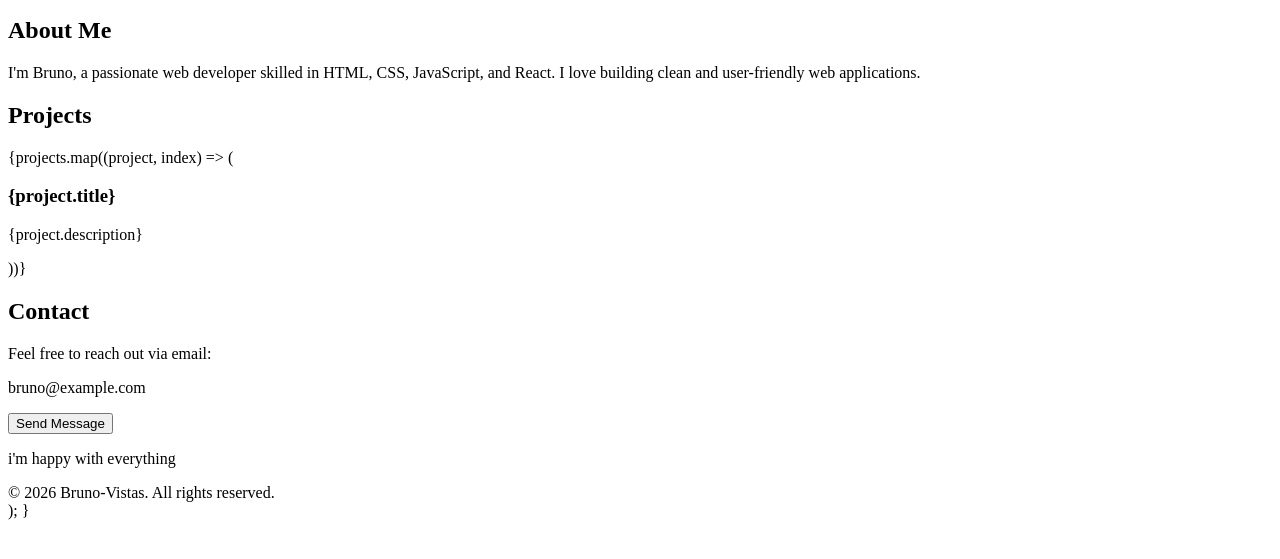
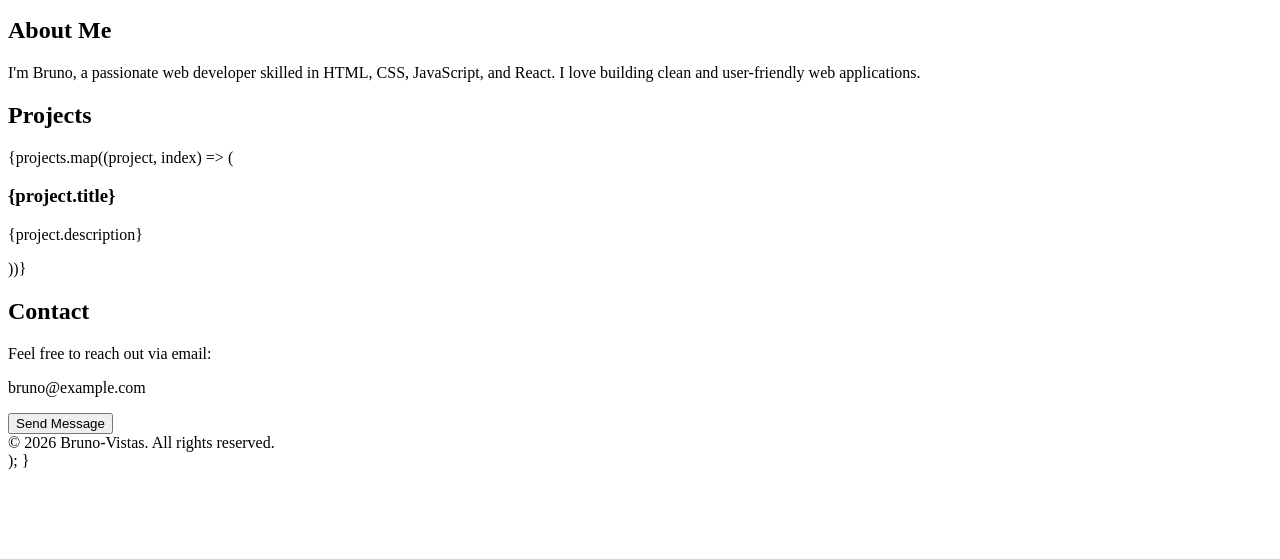
Before and after one commit to bruno-src/portofolio, a plain HTML site: page index.html in a window 1280 px wide. Shown: the part 163-722 px from the top of the page. Drawn offline with Linux system fonts and the light colour scheme.

Commit message:
removing a paragraph

```diff
--- a/index.html
+++ b/index.html
@@ -51,7 +51,6 @@ export default function Portfolio() {
       </section>
 
       <footer className="text-center text-sm text-gray-500 mt-12 py-6">
-        <p>i'm happy with everything</p>
         &copy; 2026 Bruno-Vistas. All rights reserved.
       </footer>
     </div>
```
